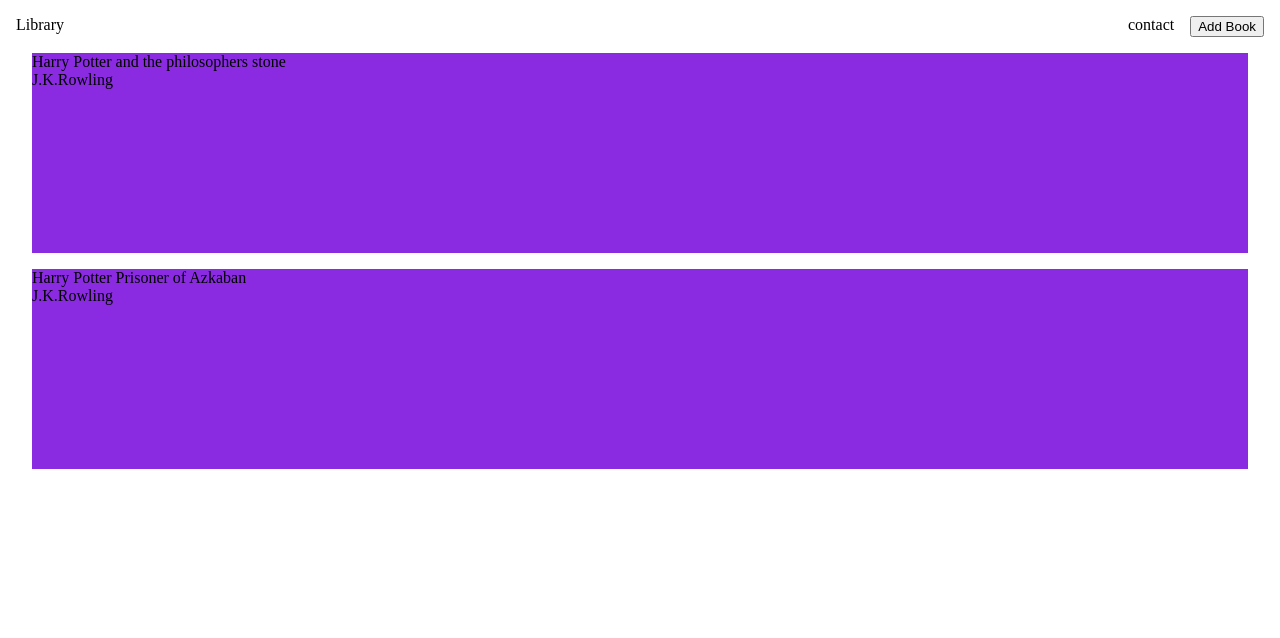
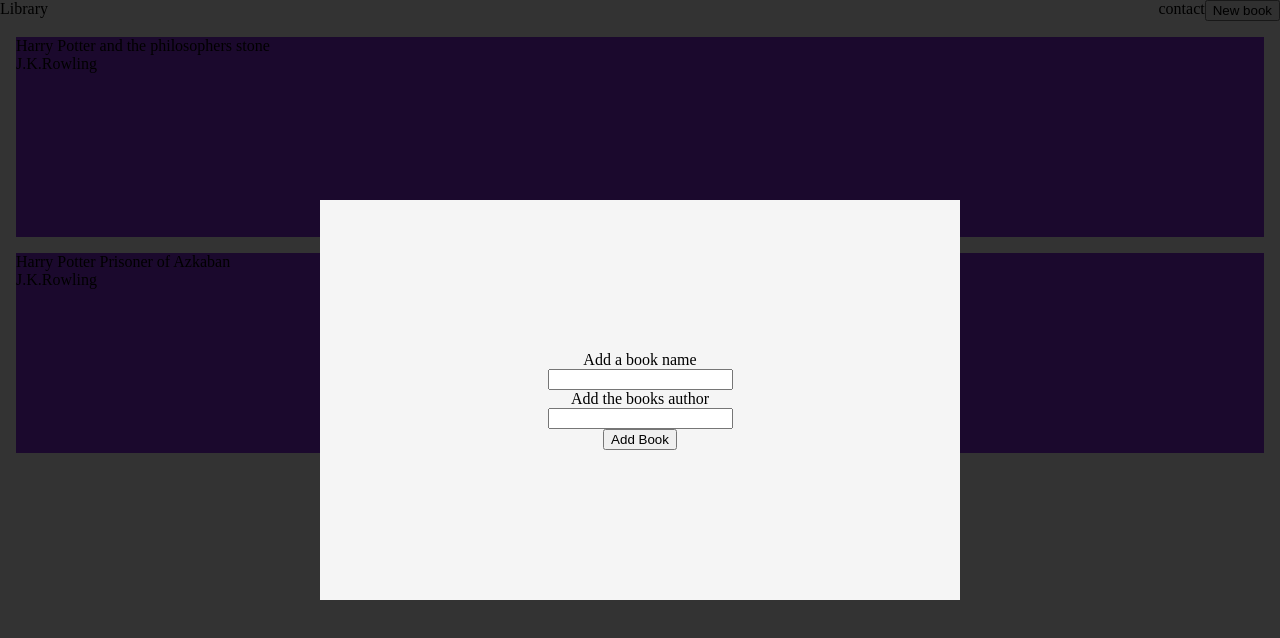
Before and after one commit to Kapza94/library, a plain HTML site: page index.html in a window 1280 px wide. Drawn offline with Linux system fonts and the light colour scheme.

Commit message:
added a modal. basic functionality.

```diff
--- a/index.html
+++ b/index.html
@@ -7,12 +7,23 @@
     <title>Library</title>
   </head>
   <body>
-    <div>
+    <div id="modal-container" class="hide show">
+      <div id="modal">
+        <form id="form" action="">
+          <label for="book-name">Add a book name</label>
+          <input id="book-name" type="text" />
+          <label for="book-author">Add the books author</label>
+          <input id="book-author" type="text" />
+          <button id="add-book">Add Book</button>
+        </form>
+      </div>
+    </div>
+    <div class="content">
       <nav class="nav-bar">
         <div class="nav-left"><h1>Library</h1></div>
         <div class="nav-right">
           <p>contact</p>
-          <button class="add-book">Add Book</button>
+          <button class="new-book">New book</button>
         </div>
       </nav>
       <ul id="book-container"></ul>
--- a/script.js
+++ b/script.js
@@ -18,7 +18,29 @@
   newBook.innerHTML = `<p class='book-name'>${book.name}</p><p class='book-author'>${book.author}</p>`;
   newBook.setAttribute("id", `${book.name}`);
   bookContainer.appendChild(newBook);
-  console.log(newBook);
+  //   console.log(newBook);
 });
 
-// console.log(myLibrary);
+let inputBooksName = "";
+let inputAuthorsName = "";
+
+const addBookNameInput = document
+  .getElementById("book-name")
+  .addEventListener("change", (event) => {
+    inputBooksName = event.target.value;
+    // console.log(inputBooksName);
+  });
+const addBookAuthorInput = document
+  .getElementById("book-author")
+  .addEventListener("change", (event) => {
+    inputAuthorsName = event.target.value;
+    // console.log(inputAuthorsName);
+  });
+
+const formBtn = document.getElementById("add-book").addEventListener("click", (event) => {
+  event.preventDefault();
+  console.log(inputBooksName, inputAuthorsName);
+  addBook(inputBooksName, inputAuthorsName);
+
+  console.log(myLibrary);
+});
--- a/styles.css
+++ b/styles.css
@@ -87,8 +87,8 @@
   vertical-align: baseline;
 }
 
-html {
-  margin: 1rem;
+.content {
+  /* margin: 1rem; */
 }
 
 .nav-bar {
@@ -117,3 +117,32 @@
   display: grid;
   grid-template-columns: 1fr 1fr 1fr 1fr;
 }
+
+#modal-container {
+  width: 100%;
+  height: 100%;
+  background-color: rgba(0, 0, 0, 0.8);
+  /* opacity: 80%; */
+  position: absolute;
+  z-index: 1;
+  display: flex;
+  justify-content: center;
+  align-items: center;
+  /* display: none; */
+}
+
+#modal {
+  display: flex;
+  justify-content: center;
+  align-items: center;
+  width: 50%;
+  height: 50%;
+  background-color: whitesmoke;
+}
+
+#form {
+  display: flex;
+  justify-content: center;
+  align-items: center;
+  flex-direction: column;
+}
```
Also changed, not shown: 1 other file.
